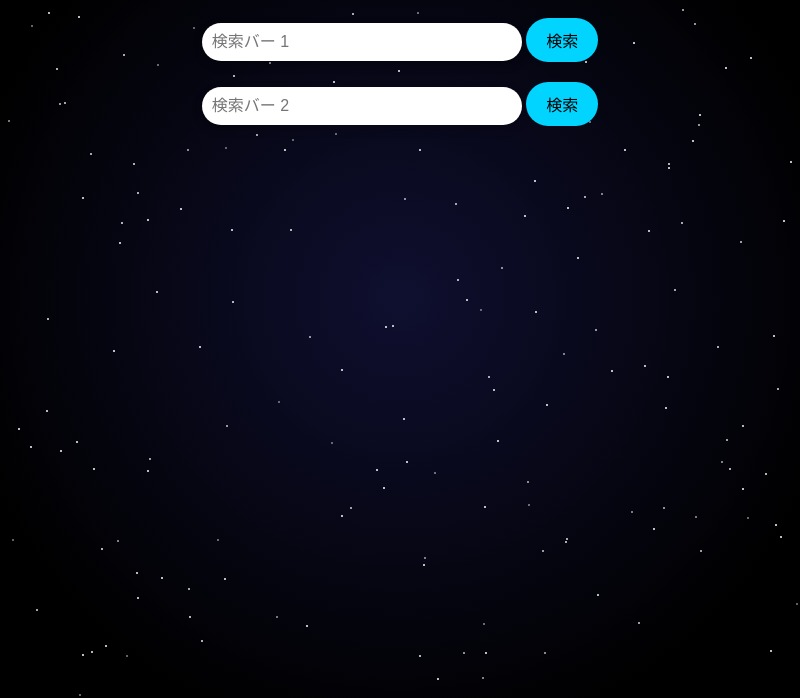
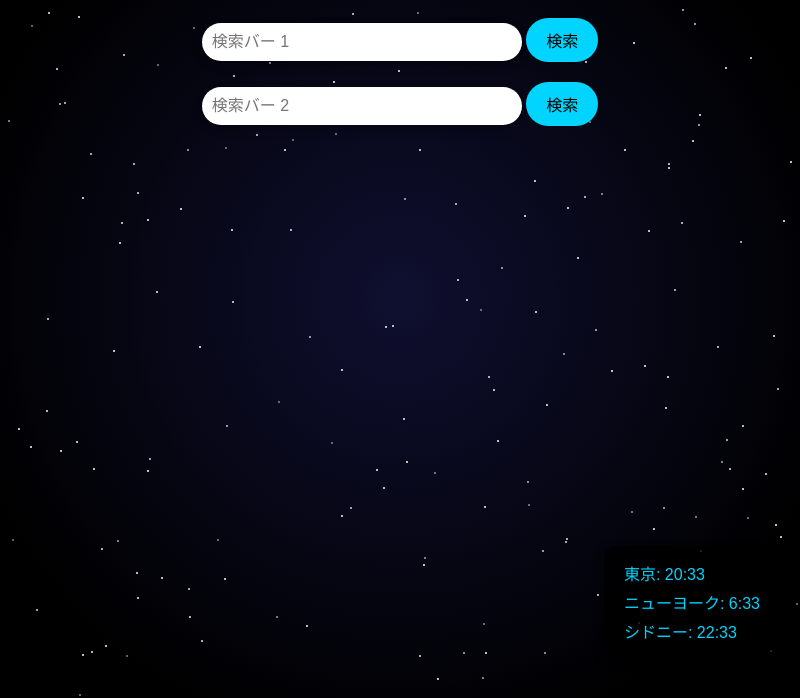
Before and after one commit to Gumi-hazu/Gumi-hazu.github.io, an Electron app: page index.html in a window 800 px wide. Shown: the part 122-820 px from the top of the page. Drawn offline with Linux system fonts and the light colour scheme.

Commit message:
Update index.html
現地時間の追加あといろいろ

```diff
--- a/index.html
+++ b/index.html
@@ -104,6 +104,24 @@
         opacity: 1;
       }
     }
+
+    /* 現地時間の表示 */
+    #world-time {
+      position: fixed;
+      bottom: 20px;
+      right: 20px;
+      background: rgba(0, 0, 0, 0.8);
+      color: #00d4ff;
+      font-size: 1rem;
+      padding: 10px 20px;
+      border-radius: 12px;
+      box-shadow: 0 4px 10px rgba(0, 0, 0, 0.5);
+      text-align: left;
+    }
+
+    #world-time p {
+      margin: 5px 0;
+    }
   </style>
 </head>
 <body>
@@ -120,6 +138,11 @@
     </div>
   </div>
   <div id="circle"></div>
+  <div id="world-time">
+    <p id="time-tokyo">東京: --:--</p>
+    <p id="time-ny">ニューヨーク: --:--</p>
+    <p id="time-sydney">シドニー: --:--</p>
+  </div>
 
   <script>
     const circle = document.getElementById('circle');
@@ -127,18 +150,15 @@
 
     // マウスの追従処理
     document.addEventListener('mousemove', (e) => {
-      // マウスカーソルの位置を取得し、円の中心がカーソルに完全一致するよう調整
       const circleSize = circle.offsetWidth / 2;
       circle.style.transform = `translate(${e.clientX - circleSize}px, ${e.clientY - circleSize}px)`;
     });
 
     document.addEventListener('mousedown', () => {
-      // マウスクリック時のエフェクト
       circle.classList.add('small');
     });
 
     document.addEventListener('mouseup', () => {
-      // マウスを離したときに元に戻す
       circle.classList.remove('small');
     });
 
@@ -166,6 +186,26 @@
     }
 
     createStars();
+
+    // 現地時間の表示
+    function updateWorldTime() {
+      const now = new Date();
+
+      // 東京 (UTC+9)
+      const tokyoTime = new Date(now.toLocaleString("en-US", { timeZone: "Asia/Tokyo" }));
+      document.getElementById("time-tokyo").textContent = `東京: ${tokyoTime.getHours()}:${String(tokyoTime.getMinutes()).padStart(2, "0")}`;
+
+      // ニューヨーク (UTC-5)
+      const nyTime = new Date(now.toLocaleString("en-US", { timeZone: "America/New_York" }));
+      document.getElementById("time-ny").textContent = `ニューヨーク: ${nyTime.getHours()}:${String(nyTime.getMinutes()).padStart(2, "0")}`;
+
+      // シドニー (UTC+11)
+      const sydneyTime = new Date(now.toLocaleString("en-US", { timeZone: "Australia/Sydney" }));
+      document.getElementById("time-sydney").textContent = `シドニー: ${sydneyTime.getHours()}:${String(sydneyTime.getMinutes()).padStart(2, "0")}`;
+    }
+
+    setInterval(updateWorldTime, 1000); // 毎秒更新
+    updateWorldTime(); // 初回即時実行
   </script>
 </body>
 </html>
```
